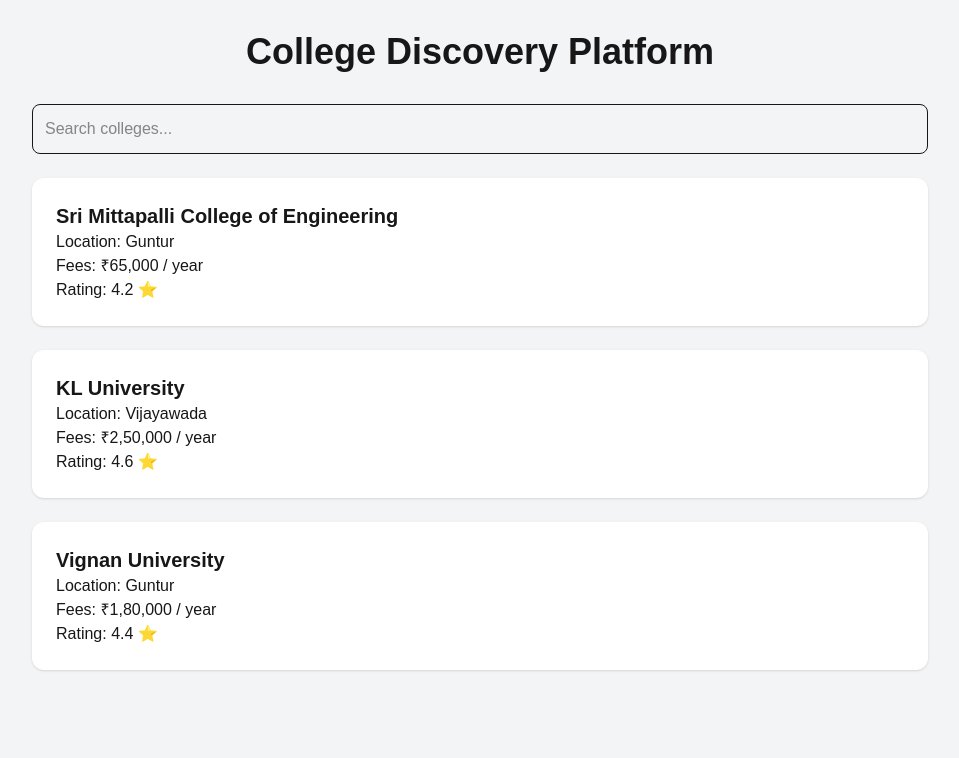
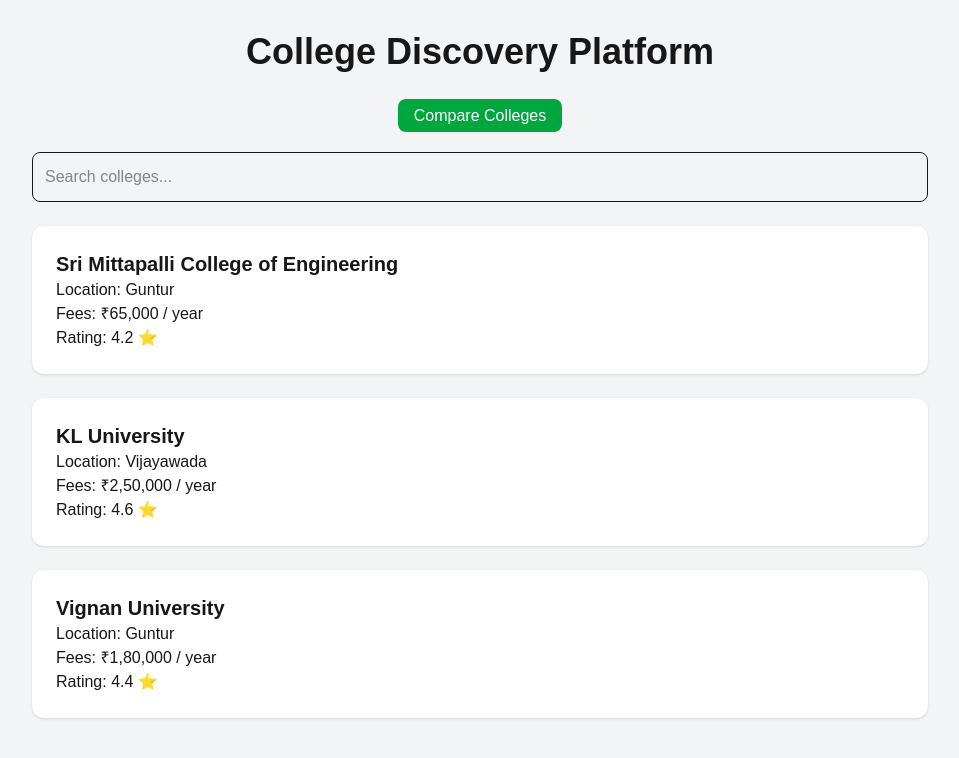
Before and after one commit to sujitha611/college-discovery-platform, a Next.js app: page / in a window 1280 px wide. Shown: the top 758 px of the page, without its empty margins (160-1119 px from the left). Built offline with nearby package versions, Linux system fonts and the light colour scheme.

Commit message:
Added compare button on home page

```diff
--- a/app/page.tsx
+++ b/app/page.tsx
@@ -40,6 +40,15 @@
         College Discovery Platform
       </h1>
 
+      <div className="text-center mb-6">
+        <Link
+          href="/compare"
+          className="bg-green-600 text-white px-4 py-2 rounded-lg"
+        >
+          Compare Colleges
+        </Link>
+      </div>
+
       <div className="max-w-4xl mx-auto mb-6">
         <input
           type="text"
```
Also changed, not shown: app/college/[id]/page.tsx (+3 -10 lines).
